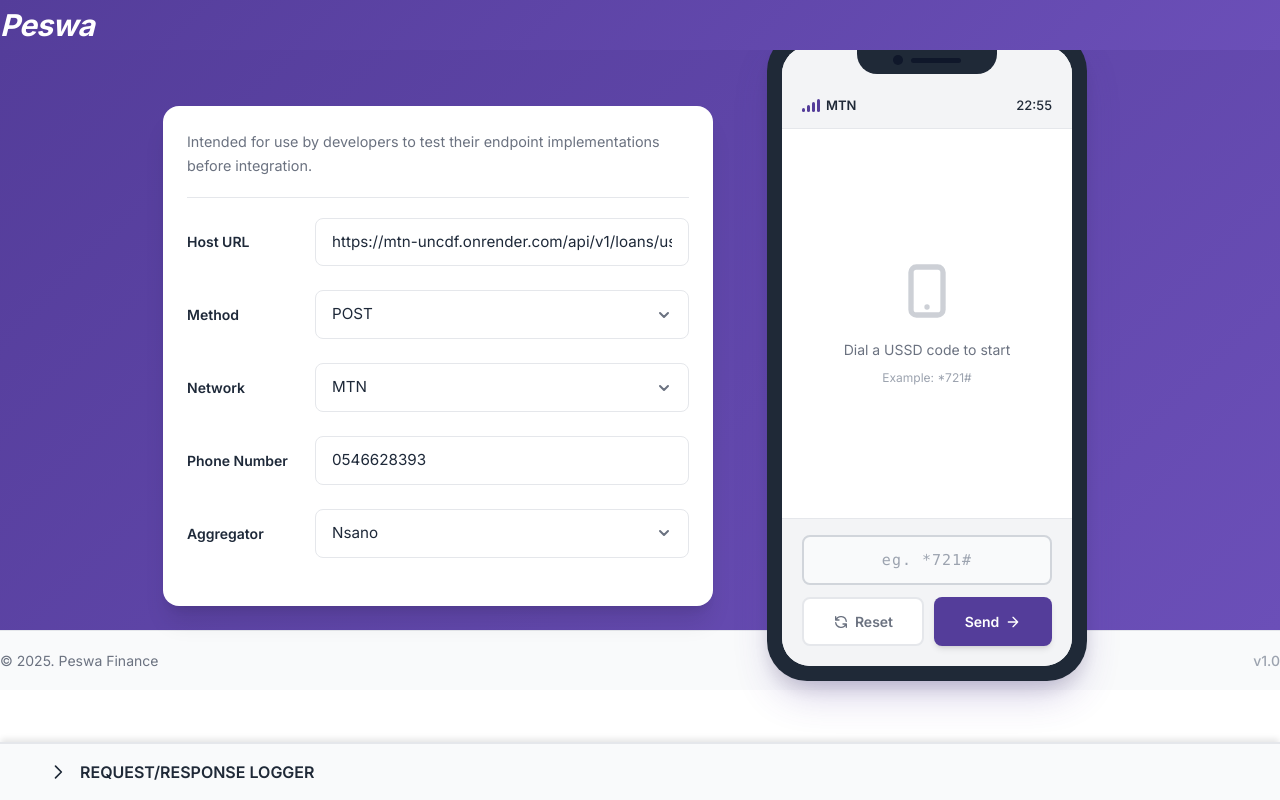
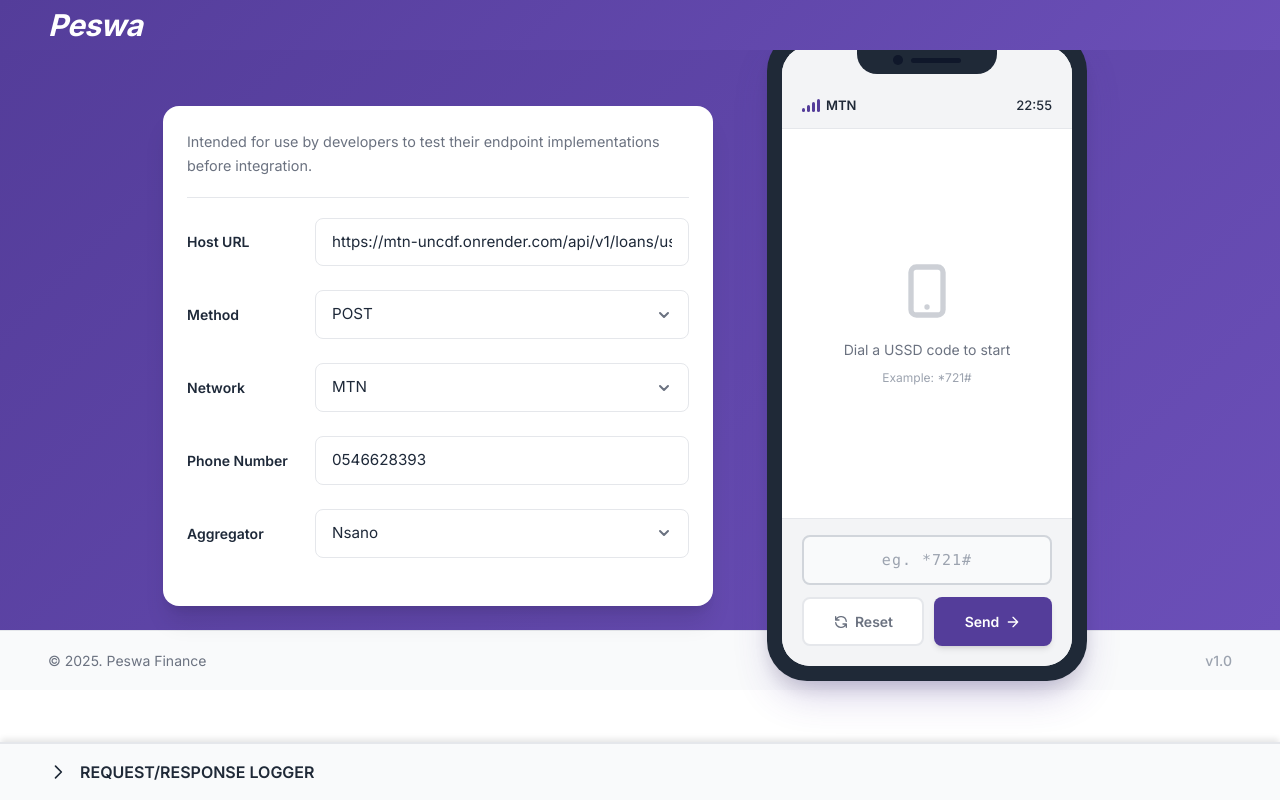
Before and after one commit to hayahyts/peswa-ussd-simulator, a Next.js app: page / in a window 1280 px wide. Built offline with nearby package versions, Linux system fonts and the light colour scheme.

Commit message:
minor fix

```diff
--- a/app/globals.css
+++ b/app/globals.css
@@ -172,3 +172,23 @@ html {
 .animate-float {
   animation: float 3s ease-in-out infinite;
 }
+
+/* Responsive header/footer padding */
+header, footer, main {
+  padding-left: 1.5rem !important;
+  padding-right: 1.5rem !important;
+}
+
+@media (min-width: 768px) {
+  header, footer, main {
+    padding-left: 2rem !important;
+    padding-right: 2rem !important;
+  }
+}
+
+@media (min-width: 1024px) {
+  header, footer, main {
+    padding-left: 3rem !important;
+    padding-right: 3rem !important;
+  }
+}
--- a/app/page.tsx
+++ b/app/page.tsx
@@ -184,7 +184,6 @@ export default function Home() {
     <div className="flex flex-col min-h-screen h-screen overflow-hidden">
       {/* Row 1: Header - 5vh */}
       <header
-        className="px-4 lg:px-12"
         style={{
           height: '5vh',
           minHeight: '50px',
@@ -192,7 +191,9 @@ export default function Home() {
           display: 'flex',
           alignItems: 'center',
           position: 'relative',
-          zIndex: 10
+          zIndex: 10,
+          paddingLeft: '1.5rem',
+          paddingRight: '1.5rem'
         }}
       >
         <div
@@ -218,7 +219,10 @@ export default function Home() {
           display: 'flex',
           alignItems: 'center',
           gap: '1.5rem',
-          padding: '3rem 1rem 1rem 1rem',
+          paddingTop: '3rem',
+          paddingBottom: '1rem',
+          paddingLeft: '1.5rem',
+          paddingRight: '1.5rem',
           position: 'relative',
           zIndex: 5
         }}
@@ -294,7 +298,6 @@ export default function Home() {
 
       {/* Row 3: Footer - 7.5vh */}
       <footer
-        className="px-4 lg:px-12"
         style={{
           height: '7.5vh',
           minHeight: '60px',
@@ -304,11 +307,13 @@ export default function Home() {
           alignItems: 'center',
           justifyContent: 'space-between',
           position: 'relative',
-          zIndex: 0
+          zIndex: 0,
+          paddingLeft: '1.5rem',
+          paddingRight: '1.5rem'
         }}
       >
-        <span className="text-xs lg:text-sm" style={{ color: '#6B7280' }}>© 2025. Peswa Finance</span>
-        <span className="text-xs lg:text-sm" style={{ color: '#9CA3AF', fontWeight: 500 }}>v1.0</span>
+        <span style={{ fontSize: '0.875rem', color: '#6B7280' }}>© 2025. Peswa Finance</span>
+        <span style={{ fontSize: '0.875rem', color: '#9CA3AF', fontWeight: 500 }}>v1.0</span>
       </footer>
 
       {/* Row 4: Logger - Fixed Bottom */}
```
